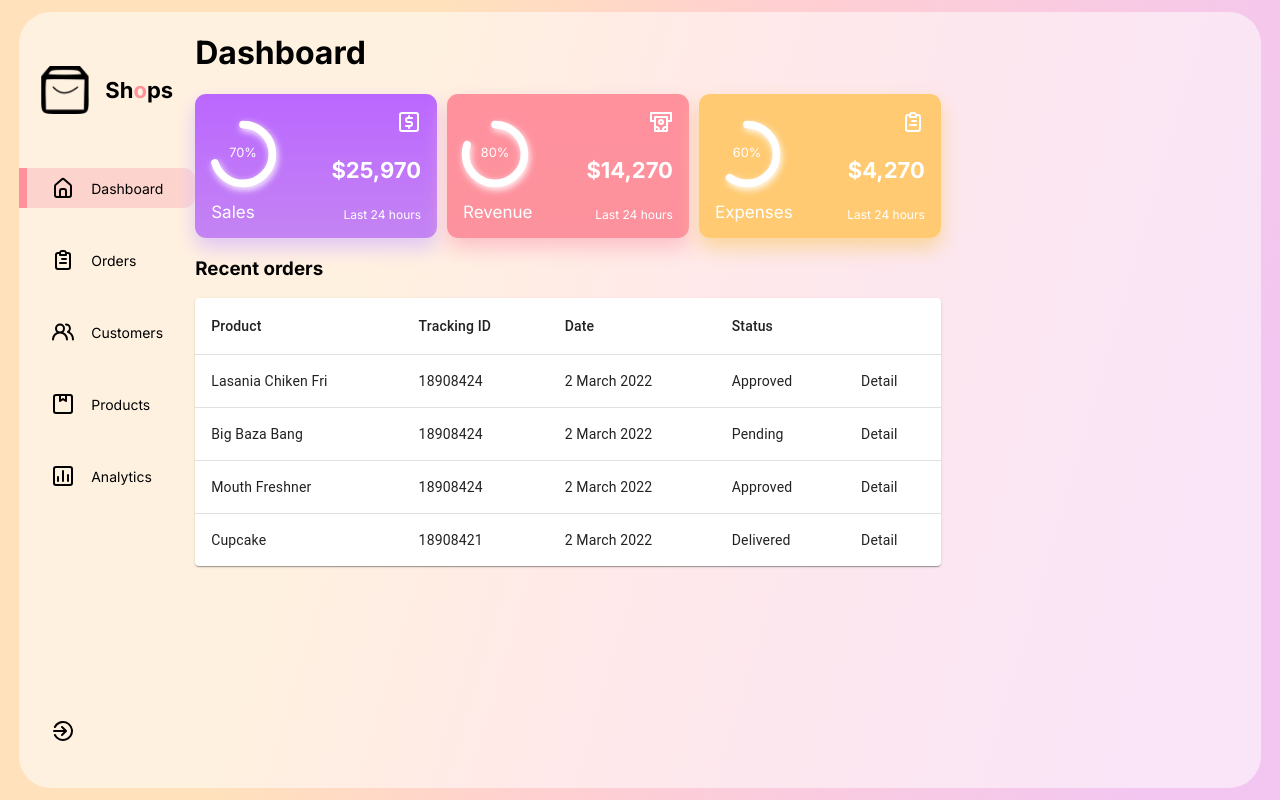
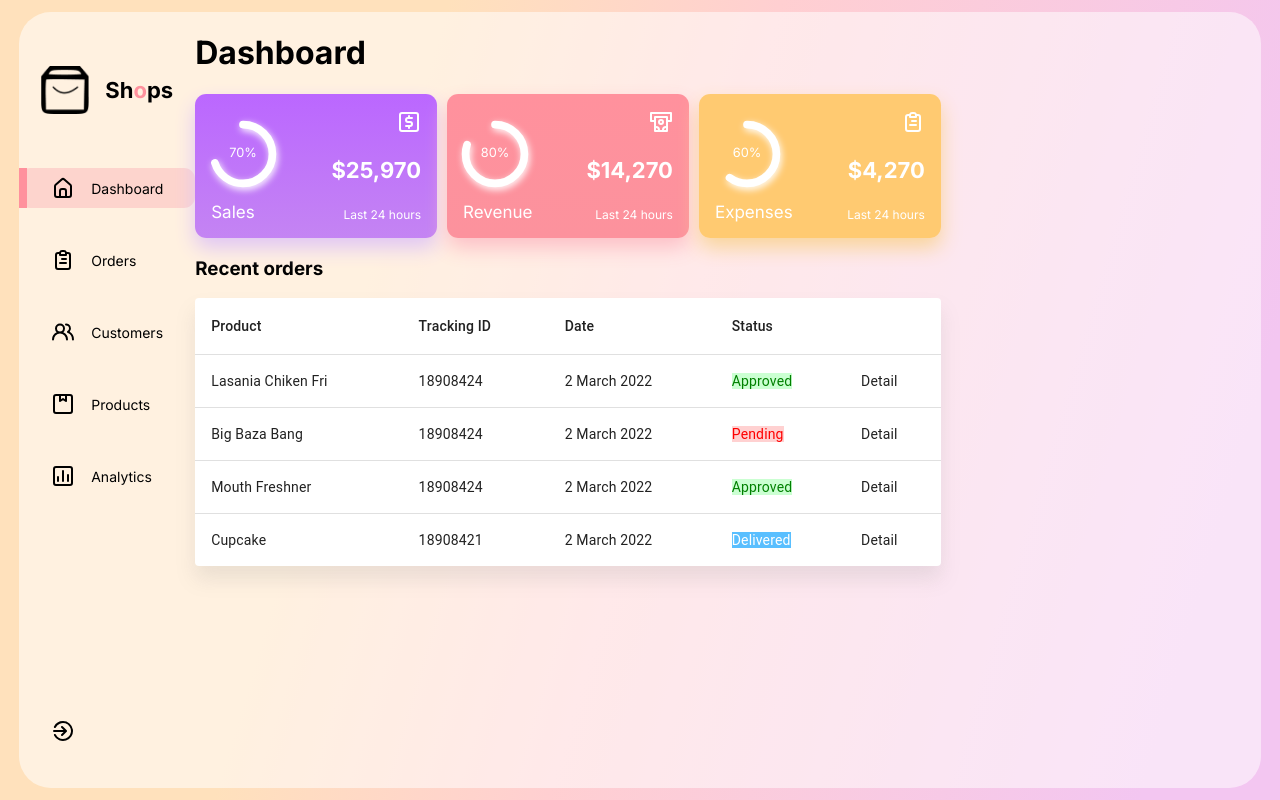
Before and after one commit to yuragms/react-responsive-admin-panel, a React (Create React App) app: page / in a window 1280 px wide. Built offline with nearby package versions, Linux system fonts and the light colour scheme.

Commit message:
makeStyles

```diff
--- a/src/components/Table/Table.css
+++ b/src/components/Table/Table.css
@@ -0,0 +1,3 @@
+.MuiTableRow-root > * {
+  padding: 10px;
+}
--- a/src/components/Table/Table.jsx
+++ b/src/components/Table/Table.jsx
@@ -19,6 +19,8 @@ import TableContainer from "@mui/material/TableContainer";
 import TableHead from "@mui/material/TableHead";
 import TableRow from "@mui/material/TableRow";
 import Paper from "@mui/material/Paper";
+import "./Table.css";
+// import { makeStyles } from "@mui/material";
 
 function createData(name, trackingId, date, status) {
   return { name, trackingId, date, status };
@@ -31,12 +33,34 @@ const rows = [
   createData("Cupcake", 18908421, "2 March 2022", "Delivered"),
 ];
 
+const makeStyles = (status) => {
+  if (status === "Approved") {
+    return {
+      background: "rgb(145 254 159 / 47%)",
+      color: "green",
+    };
+  } else if (status === "Pending") {
+    return {
+      background: "#ffadad8f",
+      color: "red",
+    };
+  } else {
+    return {
+      background: "#59bfff",
+      color: "white",
+    };
+  }
+};
+
 export default function BasicTable() {
   return (
     <div className="Table">
       <h3>Recent orders</h3>
 
-      <TableContainer component={Paper}>
+      <TableContainer
+        component={Paper}
+        style={{ boxShadow: "0px 13px 20px 0px #80808029" }}
+      >
         <Table sx={{ minWidth: 650 }} aria-label="simple table">
           <TableHead>
             <TableRow>
@@ -58,7 +82,11 @@ export default function BasicTable() {
                 </TableCell>
                 <TableCell align="left">{row.trackingId}</TableCell>
                 <TableCell align="left">{row.date}</TableCell>
-                <TableCell align="left">{row.status}</TableCell>
+                <TableCell align="left">
+                  <span className="status" style={makeStyles(row.status)}>
+                    {row.status}
+                  </span>
+                </TableCell>
                 <TableCell align="left">Detail</TableCell>
               </TableRow>
             ))}
```
